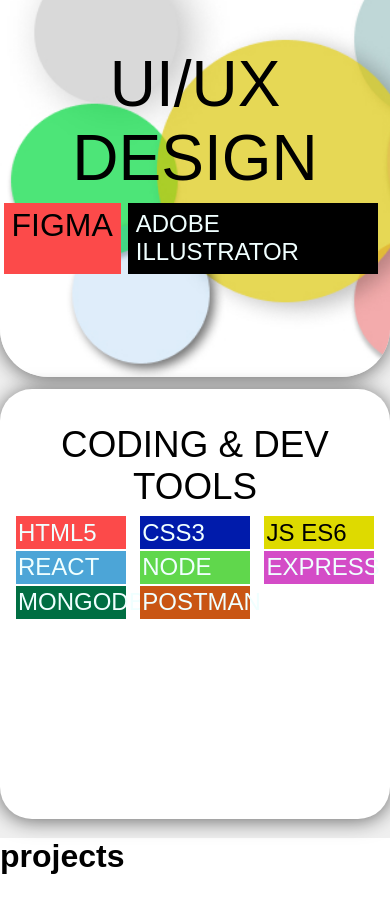
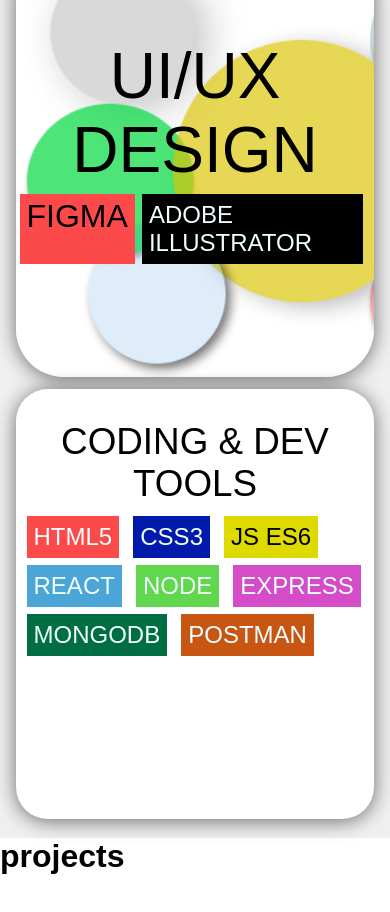
Before and after one commit to Kevin-ishimwe/my-brand-Kevin, a plain HTML site: page index.html in a window 390 px wide. Shown: the part 1685-2597 px from the top of the page. Drawn offline with Linux system fonts and the light colour scheme; a web font is replaced by a local one.

Commit message:
small bug fix

```diff
--- a/index.css
+++ b/index.css
@@ -362,7 +362,7 @@
     justify-content: space-evenly;
 }
 .skills_left{
-    min-width: 35vw;
+    width: 40vw;
     background: url('assets/Untitledbubles.jpg');
     height: 50vh;
     background-repeat: no-repeat;
@@ -402,7 +402,7 @@
 
     box-shadow: 0px 2px 20px rgba(0, 0, 0, 0.561);
     padding: 1%;
-    min-width: 40vw;
+    width: 50vw;
     height: 50vh;
     background-color: rgb(255, 255, 255);
 }
@@ -415,16 +415,14 @@
 
 }
 .cod_lang{
-   display: grid;
-   grid-template-columns: 30% 30% 30%;
-   justify-content: space-evenly;
+   display: flex;
+   flex-wrap: wrap;
 
 }
 .cod_skills{
     font-size: x-large;
     color: azure;
     padding: 2%;
-    min-width: 9vw;
     background-color: #deda00;
     margin: 1% 2%;
 }
@@ -555,7 +553,16 @@
         transform: translateX(-3vw);
 
     }
+    .skills_right{
+        border-radius: 2em;
 
+
+        width: 70vw;
+        height: 50vh;
+    }
+    .skills_left{
+        width: 70vw;
+    }
 
 
 }
@@ -613,6 +620,16 @@
         font-size: 5vw;
 
     }
+    .skills_right{
+        border-radius: 2em;
+
+
+        width: 90vw;
+        height: 50vh;
+    }
+    .skills_left{
+        width: 90vw;
+    }
 
 
 }
```
